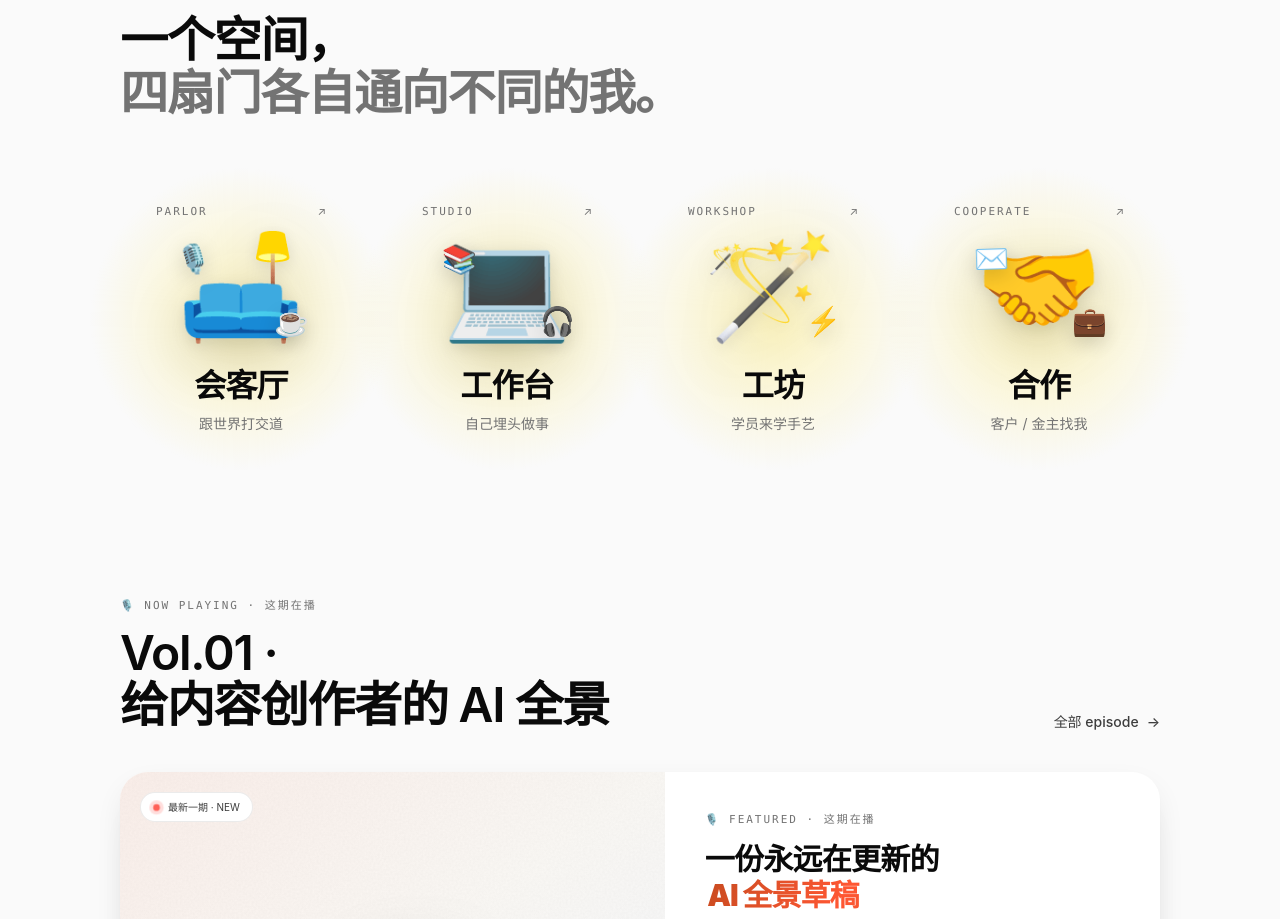
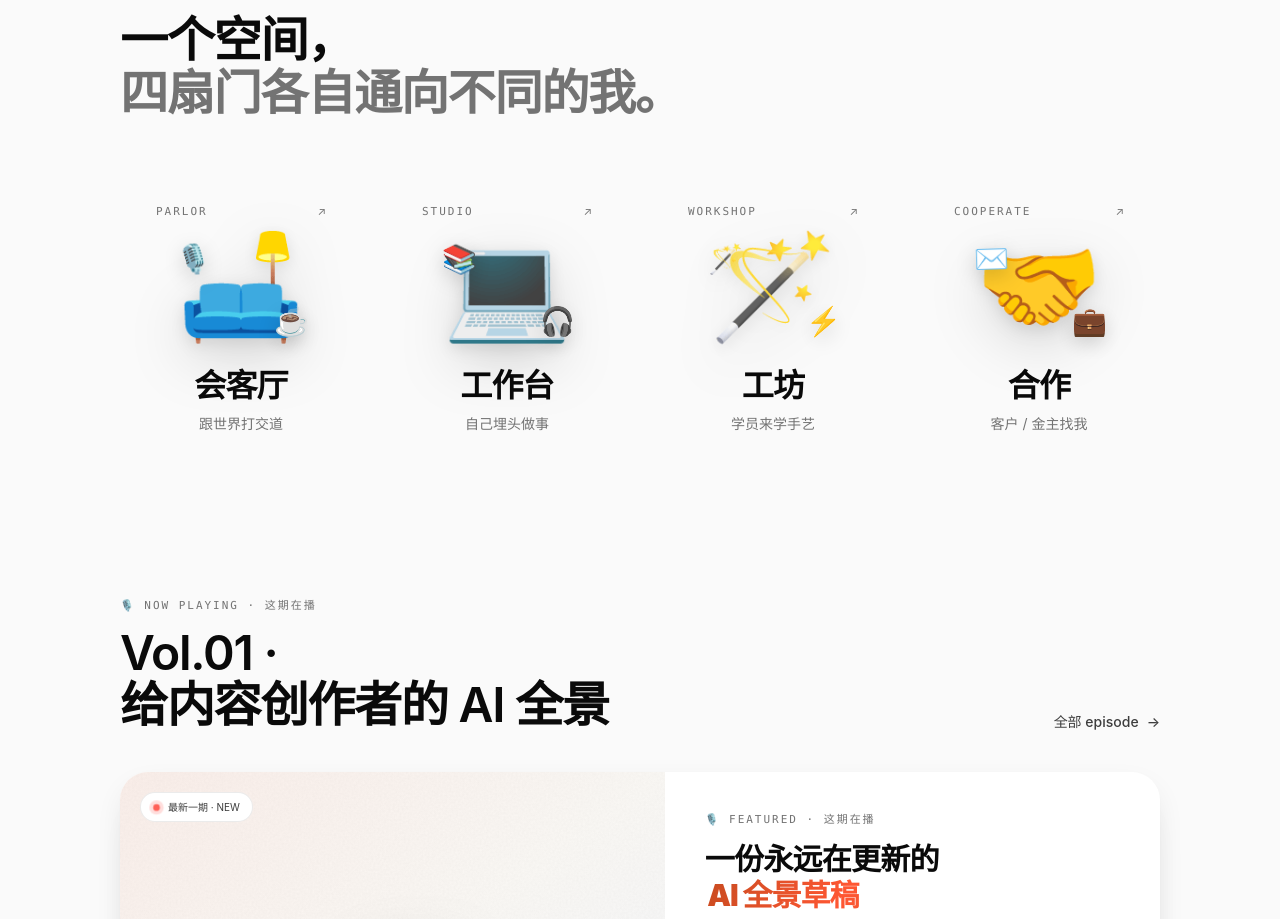
Before and after one commit to yutingliu1996/clairesparlor, a Next.js app: page / in a window 1280 px wide. Shown: the part 1340-2259 px from the top of the page. Built offline with nearby package versions, Linux system fonts and the light colour scheme.

Commit message:
fix(room-card): 光晕默认隐藏，hover 才淡入，900ms ease-out 柔和

```diff
--- a/components/room-card.tsx
+++ b/components/room-card.tsx
@@ -31,12 +31,11 @@ export default function RoomCard({ room }: { room: Room }) {
       href={`/${room.slug}`}
       className="tilt-card group relative block aspect-[4/5] sm:aspect-square md:aspect-[4/5]"
     >
-      {/* 外溢光晕：比卡片大 30%，柔和扩散，落在卡片中心 */}
+      {/* 外溢光晕：默认隐藏，hover 时柔和淡入（900ms ease-out） */}
       <div
-        className="pointer-events-none absolute -inset-[15%] transition-opacity duration-500 group-hover:opacity-100"
+        className="pointer-events-none absolute -inset-[20%] opacity-0 transition-opacity duration-[900ms] ease-out group-hover:opacity-75"
         style={{
           background: `radial-gradient(circle at 50% 50%, ${GLOW} 0%, transparent 60%)`,
-          opacity: 0.7,
         }}
         aria-hidden="true"
       />
```
